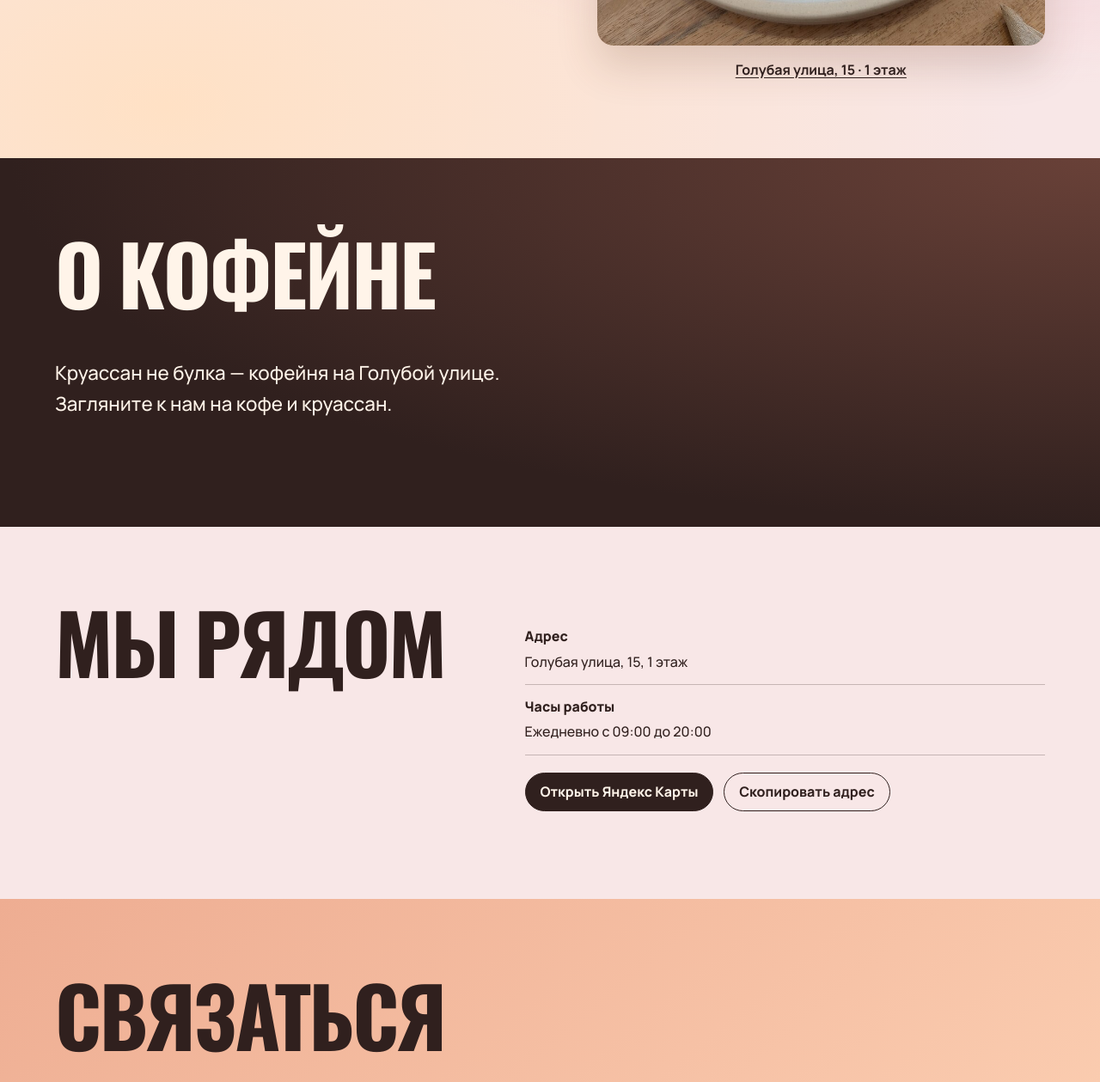
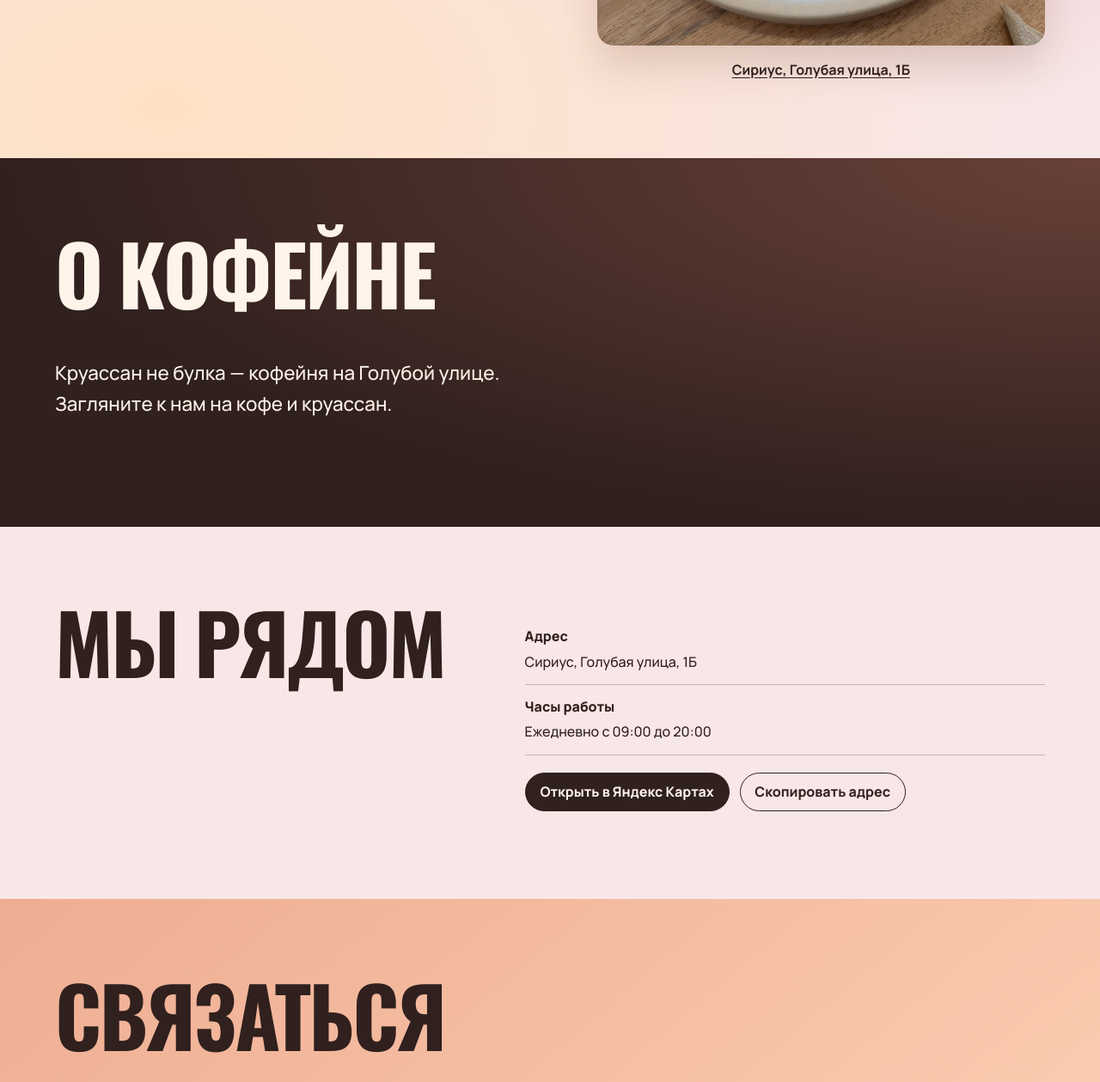
Before and after one commit to grilida48/croissant-ne-bulka, a plain HTML site: page index.html in a window 1280 px wide. Shown: the part 633-1892 px from the top of the page at 86% size. Drawn offline with Linux system fonts and the light colour scheme.

Commit message:
Update cafe address and Yandex Maps link

```diff
--- a/index.html
+++ b/index.html
@@ -4,7 +4,7 @@
   <meta charset="utf-8">
   <meta name="viewport" content="width=device-width, initial-scale=1">
   <meta name="theme-color" content="#f8e7e7">
-  <meta name="description" content="Круассан не булка — кофейня на Голубой улице, 15. Ежедневно с 09:00 до 20:00.">
+  <meta name="description" content="Круассан не булка — кофейня в Сириусе, Голубая улица, 1Б. Ежедневно с 09:00 до 20:00.">
   <title>Круассан не булка — кофейня на Голубой улице</title>
   <link rel="preload" href="assets/fonts/manrope-cyrillic.woff2" as="font" type="font/woff2" crossorigin>
   <link rel="stylesheet" href="refinements.css?v=3">
@@ -36,7 +36,7 @@
         <div class="photo-frame">
           <img src="assets/croissant.jpg" width="1280" height="964" alt="Миндальный круассан на тарелке" fetchpriority="high">
         </div>
-        <figcaption><a href="#visit">Голубая улица, 15 · 1 этаж</a></figcaption>
+        <figcaption><a href="#visit">Сириус, Голубая улица, 1Б</a></figcaption>
       </figure>
     </section>
     <section class="statement" id="about">
@@ -49,11 +49,11 @@
       <h2 data-reveal>Мы рядом</h2>
       <div class="visit-details">
         <dl>
-          <div data-reveal><dt>Адрес</dt><dd>Голубая улица, 15, 1 этаж</dd></div>
+          <div data-reveal><dt>Адрес</dt><dd>Сириус, Голубая улица, 1Б</dd></div>
           <div data-reveal><dt>Часы работы</dt><dd>Ежедневно с 09:00 до 20:00</dd></div>
         </dl>
         <div class="actions" data-reveal>
-          <a class="button primary" href="https://yandex.ru/maps/?text=%D0%93%D0%BE%D0%BB%D1%83%D0%B1%D0%B0%D1%8F%20%D1%83%D0%BB%D0%B8%D1%86%D0%B0%2C%2015" target="_blank" rel="noopener noreferrer">Открыть Яндекс Карты</a>
+          <a class="button primary" href="https://yandex.ru/maps/org/kruassan_ne_bulka/102419023875/" target="_blank" rel="noopener noreferrer">Открыть в Яндекс Картах</a>
           <button class="button" type="button" id="copy-address" hidden>Скопировать адрес</button>
         </div>
         <p class="feedback" id="address-status" role="status"></p>
@@ -77,7 +77,7 @@
   </main>
   <footer>
     <a class="wordmark" href="#top" aria-label="Круассан не булка, в начало страницы">КНБ</a>
-    <p>Голубая улица, 15 · Ежедневно с 09:00 до 20:00</p>
+    <p>Сириус, Голубая улица, 1Б · Ежедневно с 09:00 до 20:00</p>
     <p class="credit">Фото: <a href="https://commons.wikimedia.org/wiki/File:Almond_croissant_-_Workshop_Coffee_Lab_2025-06-27.jpg">Andy Li</a>, CC0 / Wikimedia Commons</p>
   </footer>
 </body>
```
